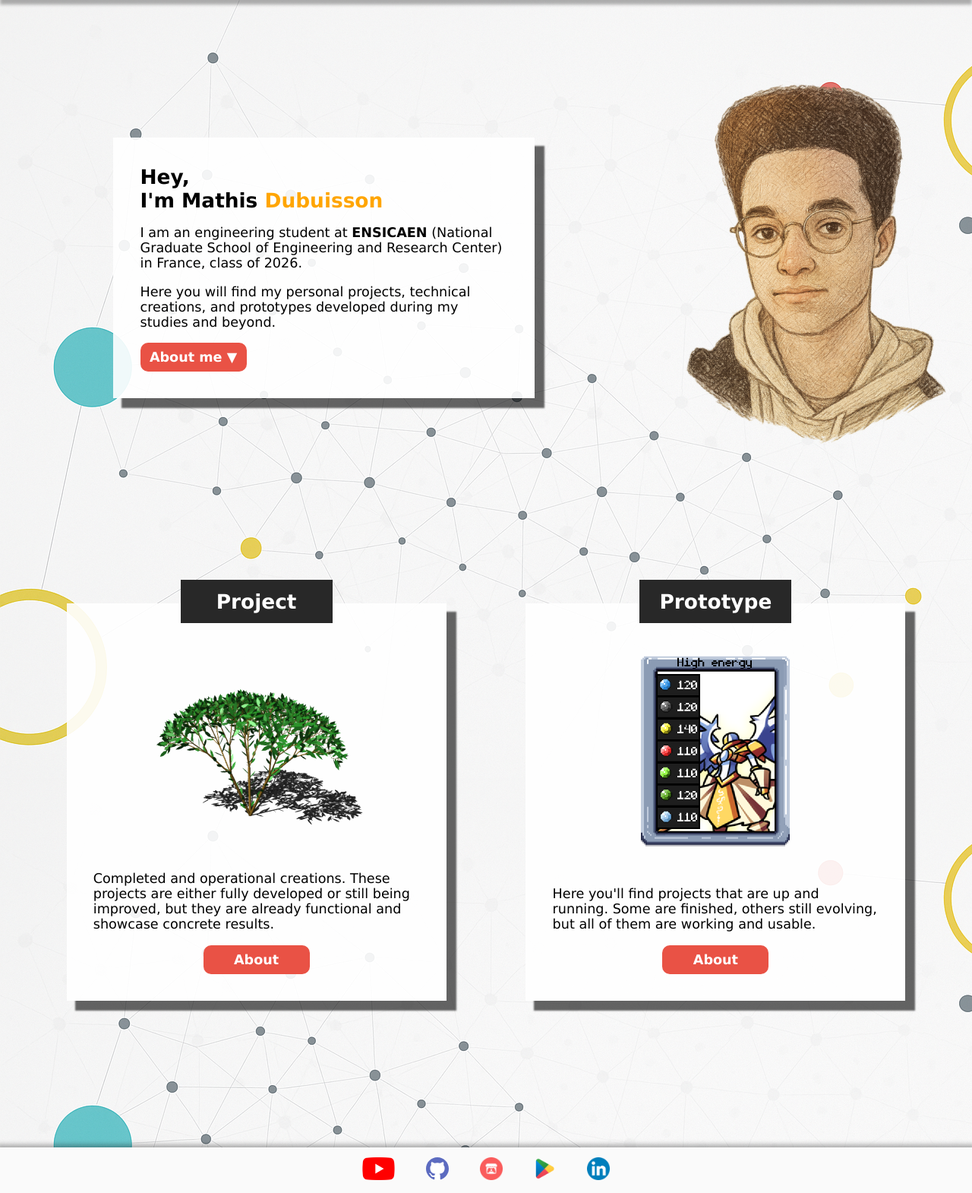
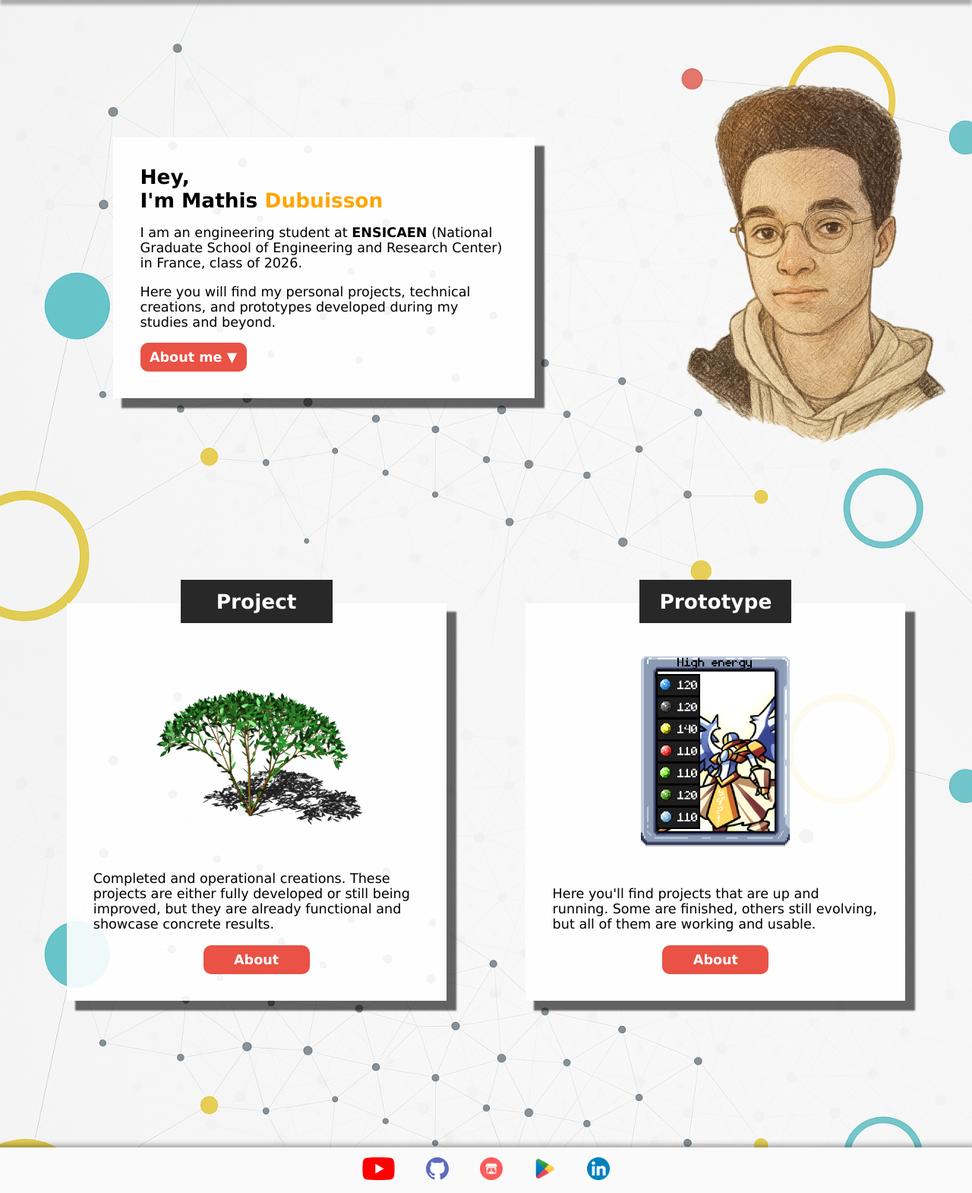
Before and after one commit to Westerbay/Home-Page, a PHP site: page / in a window 1280 px wide. Shown: the part 75-1645 px from the top of the page at 76% size. Run offline with PHP 8.4, Linux system fonts and the light colour scheme.

Commit message:
Update background

```diff
--- a/style/skull.css
+++ b/style/skull.css
@@ -82,3 +82,9 @@ a:hover {
 img.circle {
 	border-radius: 50%;
 }
+
+@media (min-width: 1000px) {
+	main {
+		background-size: 100% auto;
+	}
+}
```
